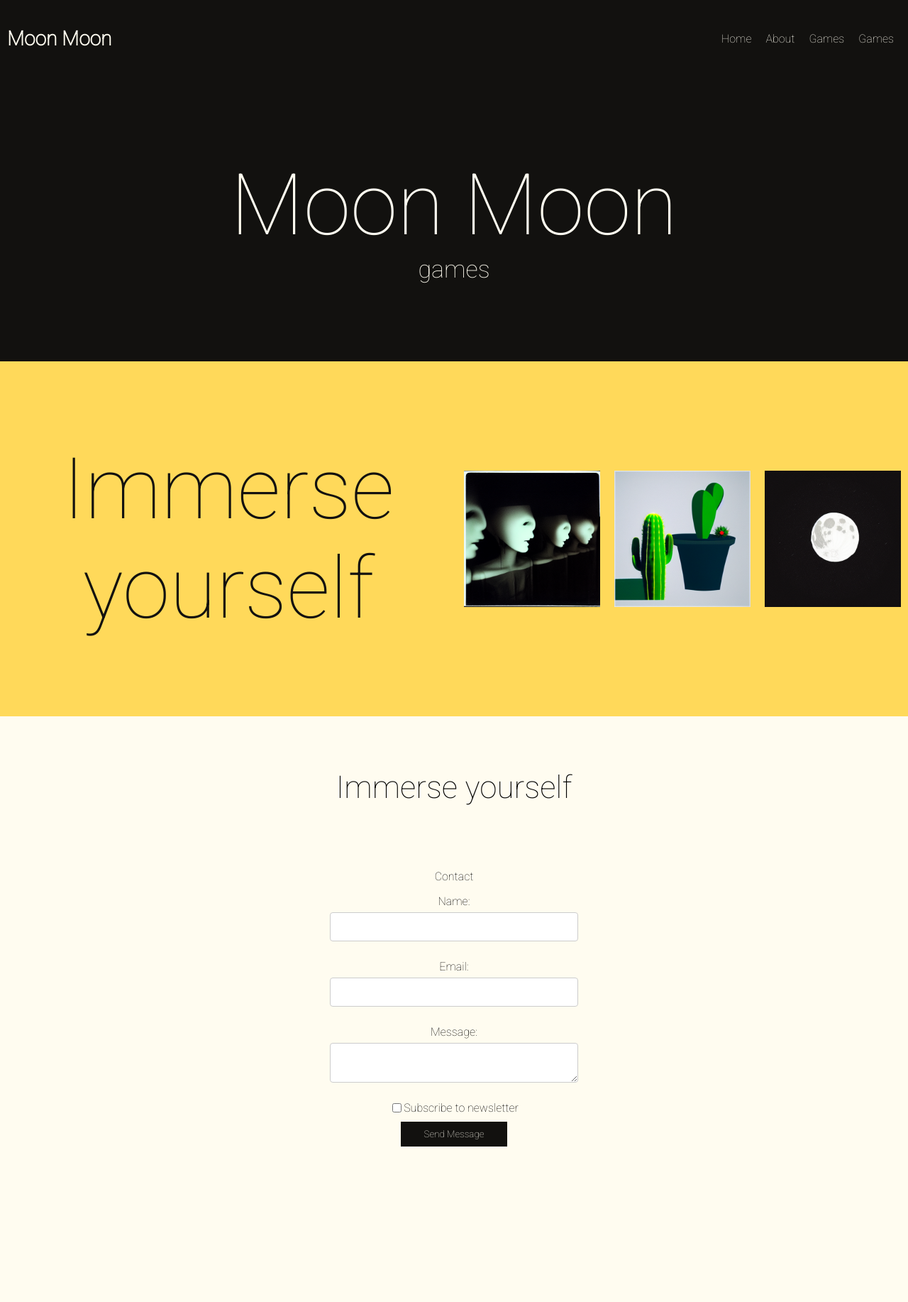
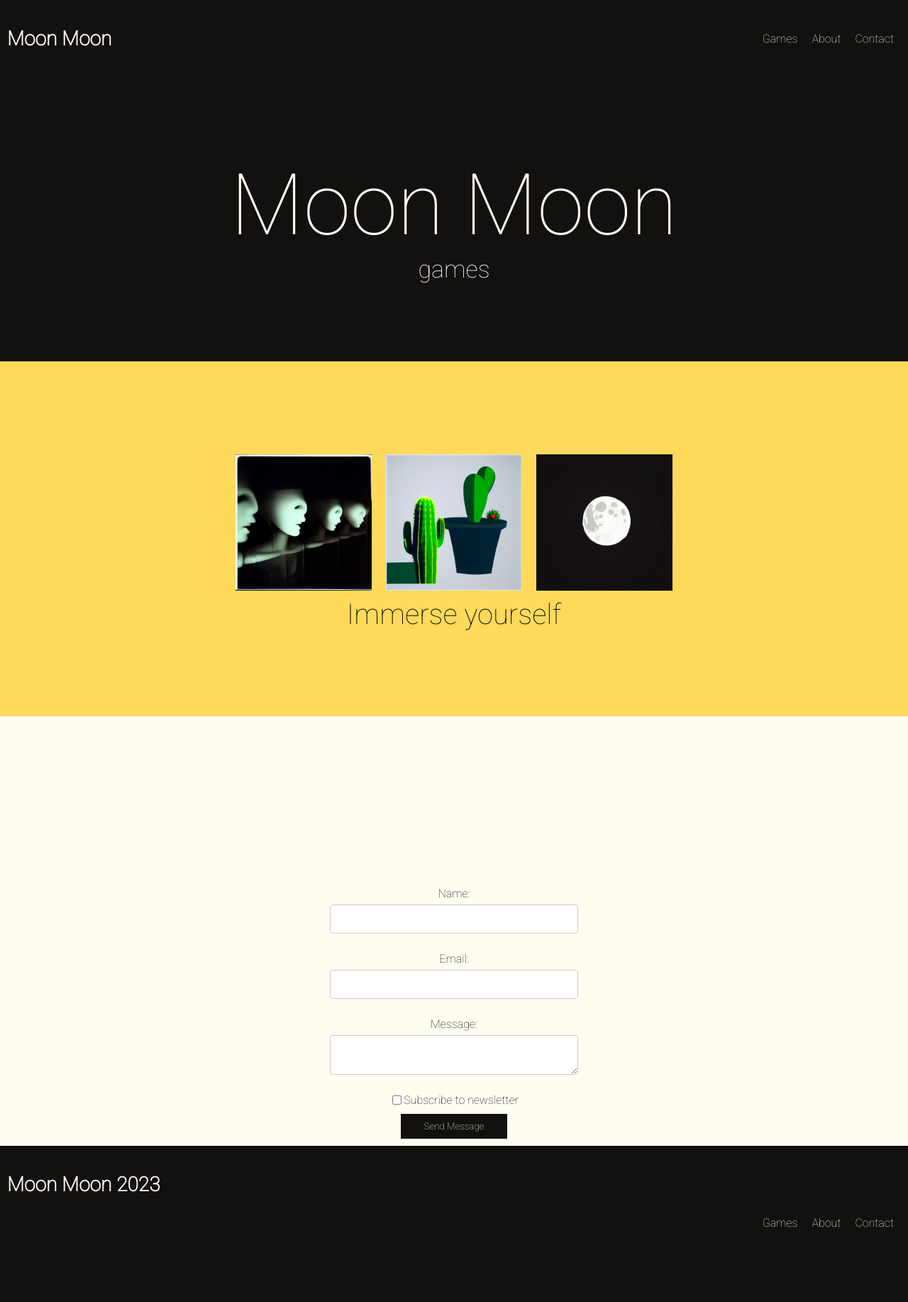
Before and after one commit to daniel99estrada/Moon-Moon-Games-Website, a Flask app: page / in a window 1280 px wide. Shown: the whole page at 71% size. Before the commit the page ends 1615 px from the top, so only its background shows below. Run offline with Flask 3, Linux system fonts and the light colour scheme.

Commit message:
added a bottom section

```diff
--- a/static/styles.css
+++ b/static/styles.css
@@ -60,16 +60,27 @@ a {
   display: flex;
   justify-content: center;
   align-items: center;
+  flex-direction: column;
 }
+
 #yellow-section h1 {
   font-family: 'Roboto', sans-serif;
   color: #12110f;
+  font-weight: 20;
+  font-size: 40px;
 }
 
 #yellow-section img {
   max-width: 15%;
   height: auto;
   padding: 10px;
+}
+.image-container {
+  display: flex;
+  flex-direction: row;
+  justify-content: center;
+  align-items: center;
+  flex-direction: row;
 }
 
 h1 {
@@ -112,6 +123,12 @@ h2 {
     align-items: center;
     justify-content: center;
     font-family: 'Roboto', sans-serif;
+  }
+  #contact-section.h2 {
+    font-family: 'Roboto', sans-serif;
+    color: #12110f;
+    font-weight: 20;
+    font-size: 40px;
   }
 
   form {
@@ -160,3 +177,36 @@ h2 {
     margin-bottom: 16px; /* Bottom margin */
     resize: vertical
   }
+
+#bottom-section{
+  background-color:  #12110f;
+  height: 200px;
+    justify-content: space-between;
+    align-items: center;
+    padding: 10px;
+  }
+
+  #bottom-section.h1 {
+    margin-right: 10px;
+    color: #fffcf0;
+  }
+
+  nav ul {
+    list-style: none;
+    margin: 0;
+    padding: 0;
+    display: flex;
+  }
+
+  nav ul li {
+    margin-right: 10px;
+  }
+
+  nav ul li a {
+    text-decoration: none;
+    color: #fffcf0;
+  }
+
+  nav ul li a:hover {
+    color: #f00;
+  }
--- a/templates/index.html
+++ b/templates/index.html
@@ -14,10 +14,9 @@
     </div>
     <nav>
       <ul>
-        <li><a href="#">Home</a></li>
+        <li><a href="#">Games</a></li>
         <li><a href="#">About</a></li>
-        <li><a href="#">Games</a></li>
-        <li><a href="#">Games</a></li>
+        <li><a href="#">Contact</a></li>
       </ul>
     </nav>
   </div>
@@ -27,17 +26,21 @@
   </div>
 </div>
 <div id="yellow-section">
-  <h1>Immerse yourself</h1>
-  <img src="{{ url_for('static', filename='pic1.png') }}" alt="Image 1">
-  <img src="{{ url_for('static', filename='pic2.png') }}" alt="Image 2">
-  <img src="{{ url_for('static', filename='pic3.png') }}" alt="Image 3">
+  <div class="image-container">
+    <img src="{{ url_for('static', filename='pic1.png') }}" alt="Image 1">
+    <img src="{{ url_for('static', filename='pic2.png') }}" alt="Image 2">
+    <img src="{{ url_for('static', filename='pic3.png') }}" alt="Image 3">
+  </div>
+  <div>
+    <h1>Immerse yourself</h1>
+  </div>
 </div>
+
 <div id="white-section">
-    <p>Immerse yourself</p>
   </div>
   <div id="contact-section">
+    <h2>Contact</h2>
     <form>
-      <p>Contact</p>
       <div class="form-group">
         <label for="name">Name:</label>
         <input type="text" id="name" name="name" required>
@@ -61,5 +64,17 @@
       </div>
     </form>
   </div>
+  <div id="bottom-section">
+    <div id="logo">
+      <h3>Moon Moon 2023</h3>
+    </div>
+    <nav>
+        <ul>
+          <li><a href="#">Games</a></li>
+          <li><a href="#">About</a></li>
+          <li><a href="#">Contact</a></li>
+        </ul>
+    </nav>
+  </div>
 </body>
 </html>
```
